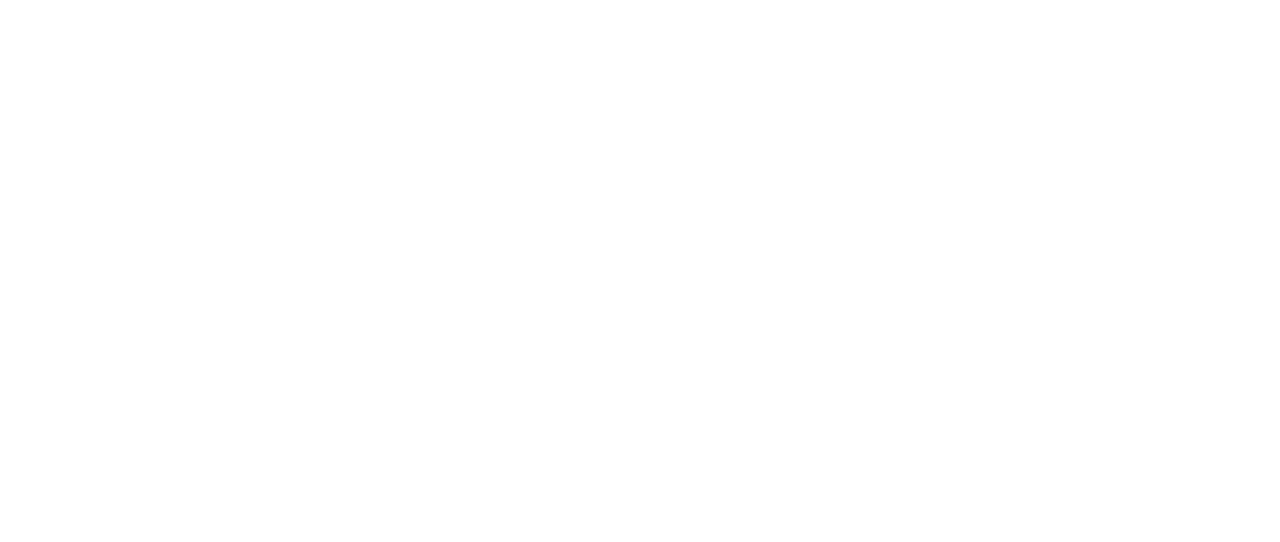
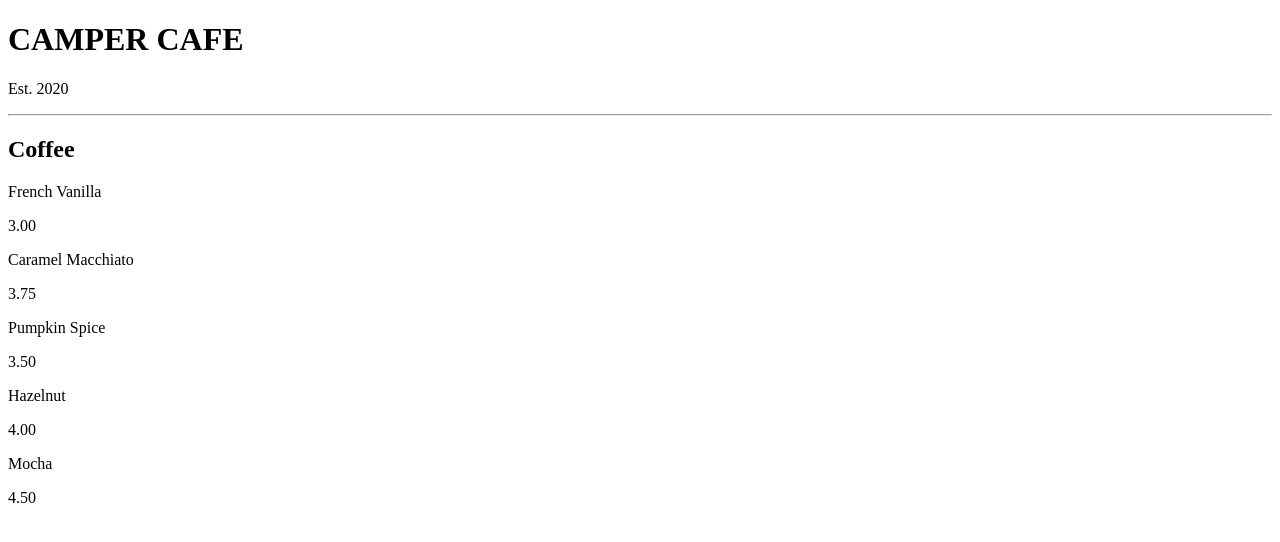
Before and after one commit to illwillgusto/menusitetemplate, a plain HTML site: page index.html in a window 1280 px wide. Drawn offline with Linux system fonts and the light colour scheme.

Commit message:
Update index.html
Added first section of menu
Also added the name of the store and when it was established
Added coffee flavors and prices

```diff
--- a/index.html
+++ b/index.html
@@ -8,6 +8,28 @@
     <link rel="stylesheet" type="text" src="style.css">
 </head>
 <body>
-
+   <div class="Menu">
+    <main>
+        <h1>CAMPER CAFE</h1>
+        <p class="established">Est. 2020</p><hr>
+        <section>
+          <h2>Coffee</h2>
+          <article class="item">
+            <p class="flavor">French Vanilla</p><p class="price">3.00</p>
+          </article>
+          <article class="item">
+            <p class="flavor">Caramel Macchiato</p><p class="price">3.75</p>
+          </article>
+          <article class="item">
+            <p class="flavor">Pumpkin Spice</p><p class="price">3.50</p>
+          </article>
+          <article class="item">
+            <p class="flavor">Hazelnut</p><p class="price">4.00</p>
+          </article>
+          <article class="item">
+            <p class="flavor">Mocha</p><p class="price">4.50</p>
+          </article>
+        </section>
+   </div>
 </body>
 </html>
```
